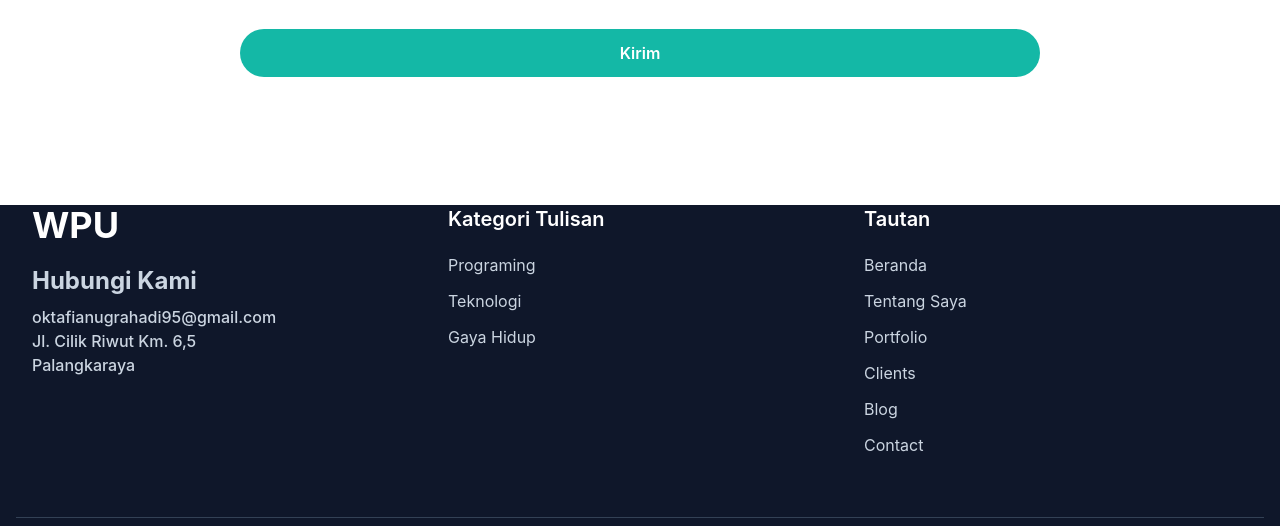
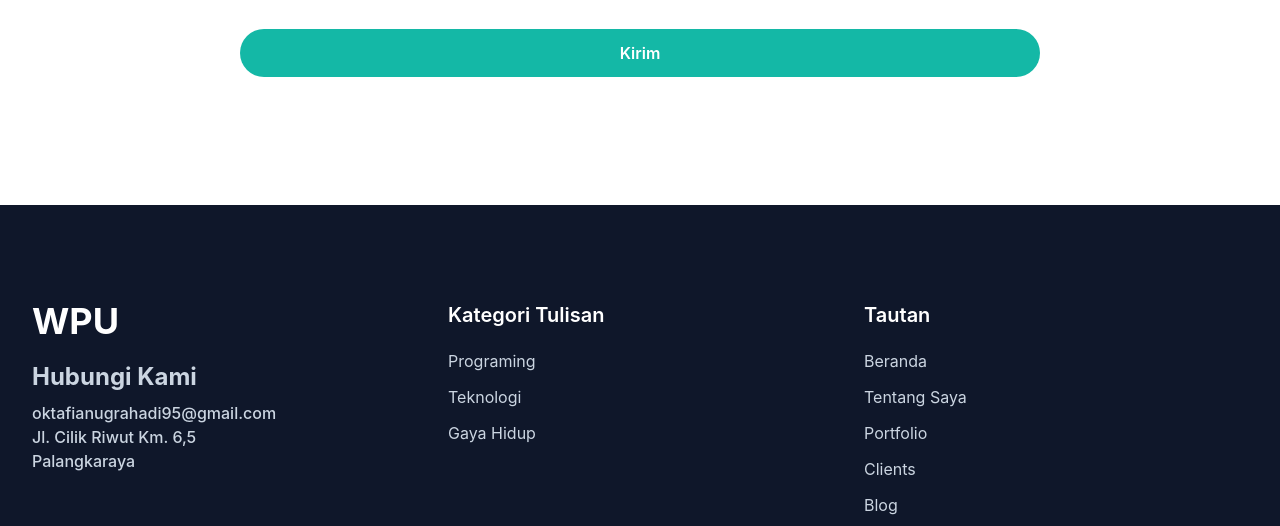
Before and after one commit to ucpnslmt/dashboard.github.io, a website: page index.html in a window 1280 px wide. Shown: the part 4822-5348 px from the top of the page. Drawn offline with Linux system fonts and the light colour scheme.

Commit message:
Modif index.html

```diff
--- a/index.html
+++ b/index.html
@@ -268,7 +268,7 @@
     </section>
     <!-- Contact Section End -->
     <!-- Footer Start -->
-    <footer class="bg-dark pt24 pb-12 mt-6">
+    <footer class="bg-dark pt-24 pb-12">
         <div class="container">
             <div class="flex flex-wrap">
                 <div class="w-full px-4 mb-12 text-slate-300 font-medium md:w-1/3">
```
Also changed, not shown: dist/output.css.
